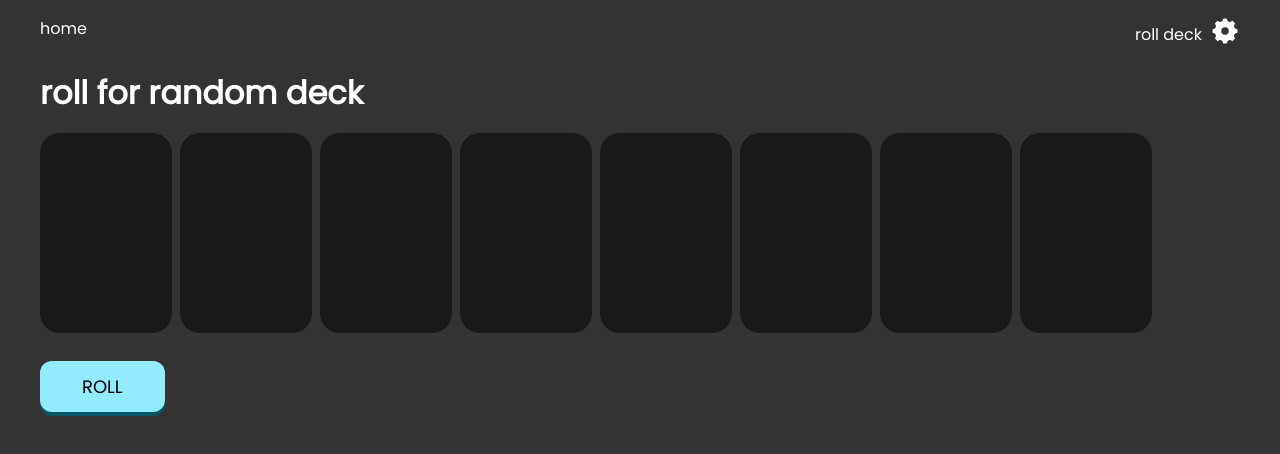
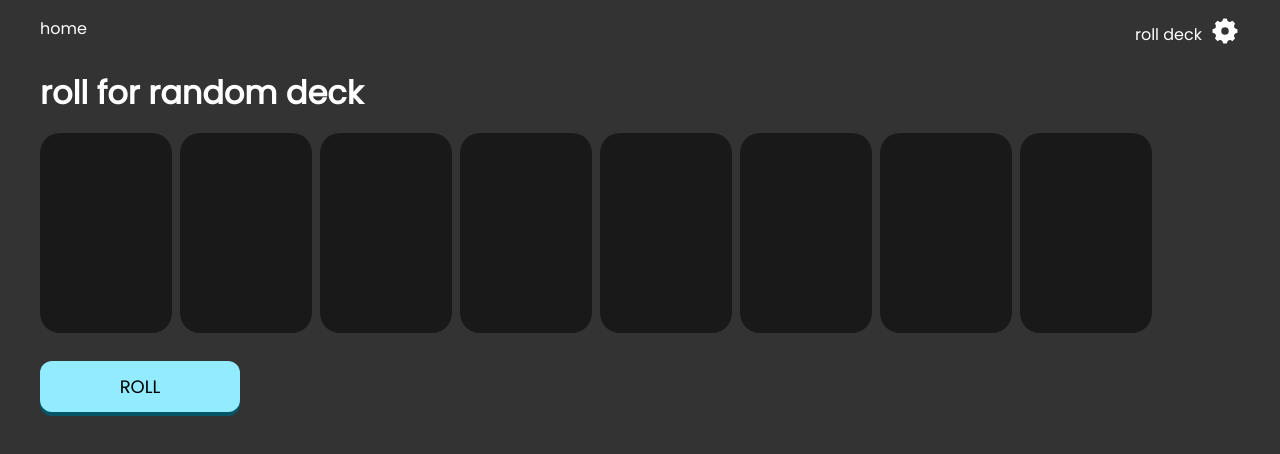
Before and after one commit to colorlessenergy/collection, a Next.js app: page /roll in a window 1280 px wide. Shown: the top 454 px of the page. Built offline with nearby package versions, Linux system fonts and the light colour scheme.

Commit message:
add width style to button

```diff
--- a/styles/module.scss
+++ b/styles/module.scss
@@ -12,7 +12,7 @@
 }
 
 .pushable {
-    border-radius: 12px;
+    width: 200px;
 
     background-color: $dark-blue;
     color: #000000;
```
